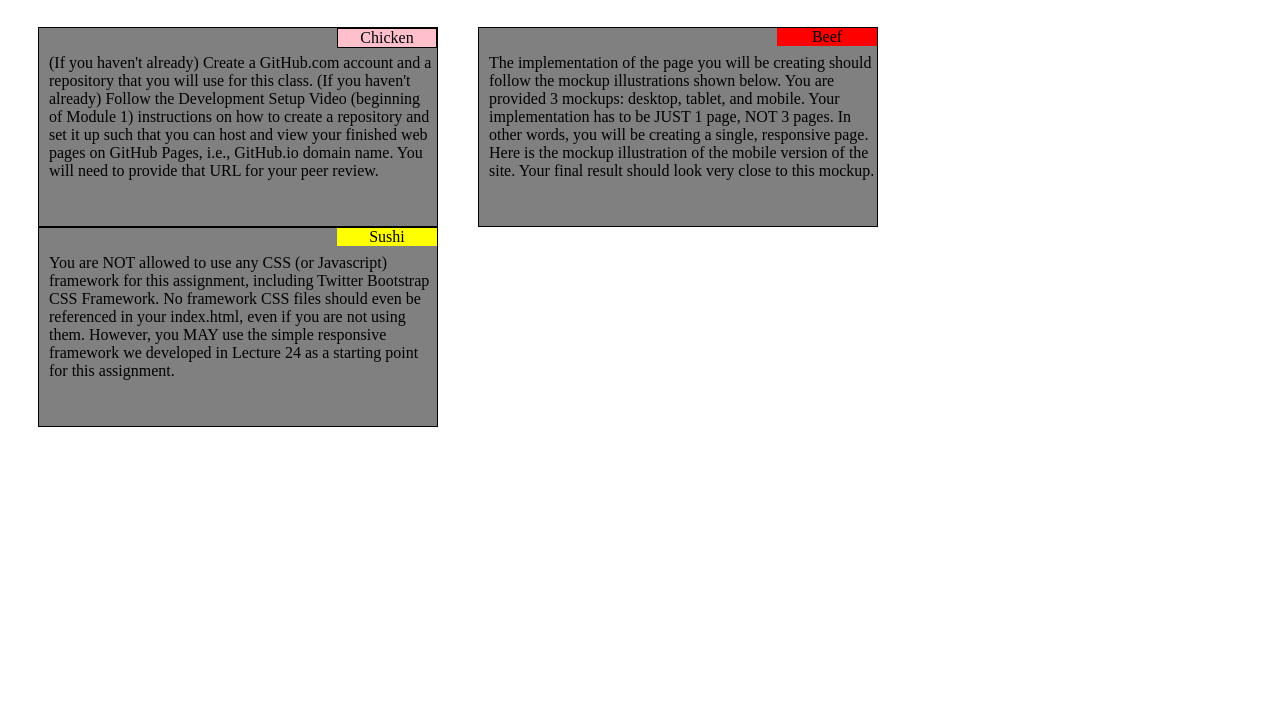
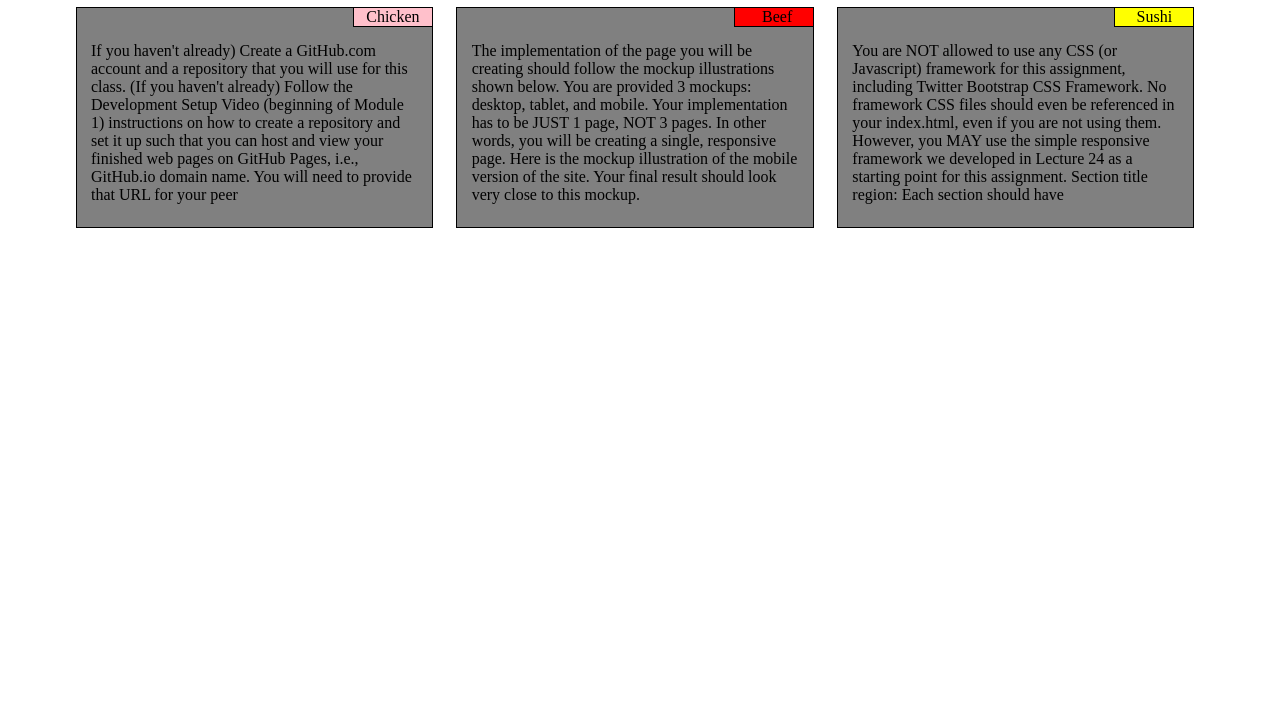
Before and after one commit to darkstryfe/Coursera, a plain HTML site: page mod2_solution/index.html in a window 1280 px wide. Shown: the part 73-800 px from the top of the page. Drawn offline with Linux system fonts and the light colour scheme.

Commit message:
another update

```diff
--- a/mod2_solution/index.html
+++ b/mod2_solution/index.html
@@ -2,6 +2,7 @@
 <html>
 <head>
 	<title>Assignment Solution for Module</title>
+	<meta name="viewport" content="width=device-width,initial-scale=1">
 	<link rel="stylesheet" href="module2-solution.css">
 </head>
 <body>
@@ -9,31 +10,39 @@
 
 <h1> Our Menu</h1>
 
-<div class="box">
-	<div class="p1">Chicken</div>
 
-	<div class="container"><p>
-		(If you haven't already) Create a GitHub.com account and a repository that you will use for this class.
-		(If you haven't already) Follow the Development Setup Video (beginning of Module 1) instructions on how to create a repository and set it up such that you can host and view your finished web pages on GitHub Pages, i.e., GitHub.io domain name. You will need to provide that URL for your peer review.</p>
-	</div>
+	<div class="box1">
+		<span class="p1">Chicken</span>
+
+		<p class="container">
+			If you haven't already) Create a GitHub.com account and a repository that you will use for this class.
+			(If you haven't already) Follow the Development Setup Video (beginning of Module 1) instructions on how to create a repository and set it up such that you can host and view your finished web pages on GitHub Pages, i.e., GitHub.io domain name. You will need to provide that URL for your peer </p>
+		</p>
 </div>
 
-<div class="box">
-	<div class="p2">Beef</div>
 
-	<div class="container"><p>
-		The implementation of the page you will be creating should follow the mockup illustrations shown below. You are provided 3 mockups: desktop, tablet, and mobile. Your implementation has to be JUST 1 page, NOT 3 pages. In other words, you will be creating a single, responsive page.
-		Here is the mockup illustration of the mobile version of the site. Your final result should look very close to this mockup.</p>
+
+	<div class="box2">
+		<span class="p2">Beef</span>
+
+		<p class="container">
+			The implementation of the page you will be creating should follow the mockup illustrations shown below. You are provided 3 mockups: desktop, tablet, and mobile. Your implementation has to be JUST 1 page, NOT 3 pages. In other words, you will be creating a single, responsive page.
+			Here is the mockup illustration of the mobile version of the site. Your final result should look very close to this mockup.
+		</p>
 
 	</div>
-</div>
 
-<div class="box">
-	<div class="p3">Sushi</div>
-	<div class="container"><p>
-		You are NOT allowed to use any CSS (or Javascript) framework for this assignment, including Twitter Bootstrap CSS Framework. No framework CSS files should even be referenced in your index.html, even if you are not using them. However, you MAY use the simple responsive framework we developed in Lecture 24 as a starting point for this assignment.</p>
+	<div class="box3">
+		<span class="p3">Sushi</span>
+
+		<p class="container">
+			You are NOT allowed to use any CSS (or Javascript) framework for this assignment, including Twitter Bootstrap CSS Framework. No framework CSS files should even be referenced in your index.html, even if you are not using them. However, you MAY use the simple responsive framework we developed in Lecture 24 as a starting point for this assignment.
+			Section title region: Each section should have
+		</p>
+
 	</div>
-</div>
+
+
 
 </body>
 </html>
--- a/mod2_solution/module2-solution.css
+++ b/mod2_solution/module2-solution.css
@@ -1,67 +1,143 @@
 *{
 	box-sizing: border-box;
+
 	}
-	h1 {
+body{
+	margin-left: 5%;
+	margin-right: 3%;
+}
+h1 {
 	text-align:center;
-	padding-bottom: 20px
+
 }
 
-.box{
+.box1{
 
 	background-color: grey;
 	border: 1px solid;
-	height: 200px;
-	width: 400px;
-  	padding-left: 10px;
-  	margin-right: 10px;
-  	margin-left: 30px;
-  	float: left;
-  }
+	float:left;
+	width: 33.33%;
+	height: 25%;
+  	margin-left: 1%;
+	margin-right: 1%;
+  	/*margin: 0px 0px auto;*/
+
+}
+.box2{
+
+	background-color: grey;
+	border: 1px solid;
+	float:left;
+	width: 33.33%;
+	height: 25%;
+	margin-right: 1%;
+	margin-left: 1%;
+  	/*margin: 0px auto;*/
+
+}
+.box3{
+
+	background-color: grey;
+	border: 1px solid;
+	float:left;
+	width: 33.33%;
+	height: 25%;
+  	margin-left: 1%;
+	margin-right: 1%;
+}
 
 .p1{
 	border: 1px solid;
 	background:pink;
 	text-align:center;
-	width: 100px;
-	float:right;
-
+	width: 80px;
+	float: right;
+	padding-left: 2%;
+	padding-right: 2%;
+	position: relative;
+	margin: -1px -1px auto;
 }
 .p2{
+	border: 1px solid;
 	background:red;
-	text-align:right;
 	text-align:center;
-	width: 100px;
-	float:right;
-}
+	width: 80px;
+	float: right;
+	margin: -1px -1px auto;
+	padding-left: 2%;
+	padding-right: : 2%;}
 .p3{
+	border: 1px solid;
 	background:yellow;
-	text-align:right;
 	text-align:center;
-	width: 100px;
-	float:right;
-	left-padding:209px;
-}
-
- .container{
-
-	padding-top: 10px;
- }
+	width: 80px;
+	float: right;
+	margin: -1px -1px auto;
+	padding-left: 2%;
+	padding-right: 2%;
 
 
 }
-@media (min-width: 992px){
-.
-{
-	float: left;
-}
-.box{
-	width: 33.33%;
-	}
+.container{
+	padding-top:5%;
+	padding-right: 4%;
+	padding-left:4%;
+	padding-bottom: 2%;
 }
 
-@media (min-width: 768 px){
+/*** Large screen ***/
+@media (min-width: 992px){
+.box1{
+	width:30.33%;
+}
+.box2{
+	width:30.33%;
 
 }
-@media (min-width: 992px){
+.box3{
+	width:30.33%;
 
 }
+}
+
+/*** medium screen****/
+@media (min-width: 768px) and (max-width: 991px){
+body{
+	margin-left: 8%;
+	margin-right: 3%;
+}
+
+.box1{
+	width: 45%;
+}
+.box2{
+	width: 45%;
+}
+.box3{
+	width: 92%;
+	margin-top: 2%;
+}
+}
+
+/*** small screen****/
+
+@media (max-width: 767px){
+body{
+	margin-left: 3%;
+	margin-right: 5%;
+}
+.box1{
+	width: 100%;
+}
+
+.box2{
+	width: 100%;
+	margin-top: 4%;
+
+}
+.box3{
+	width: 100%;
+	margin-top: 4%;
+
+}
+}
```
